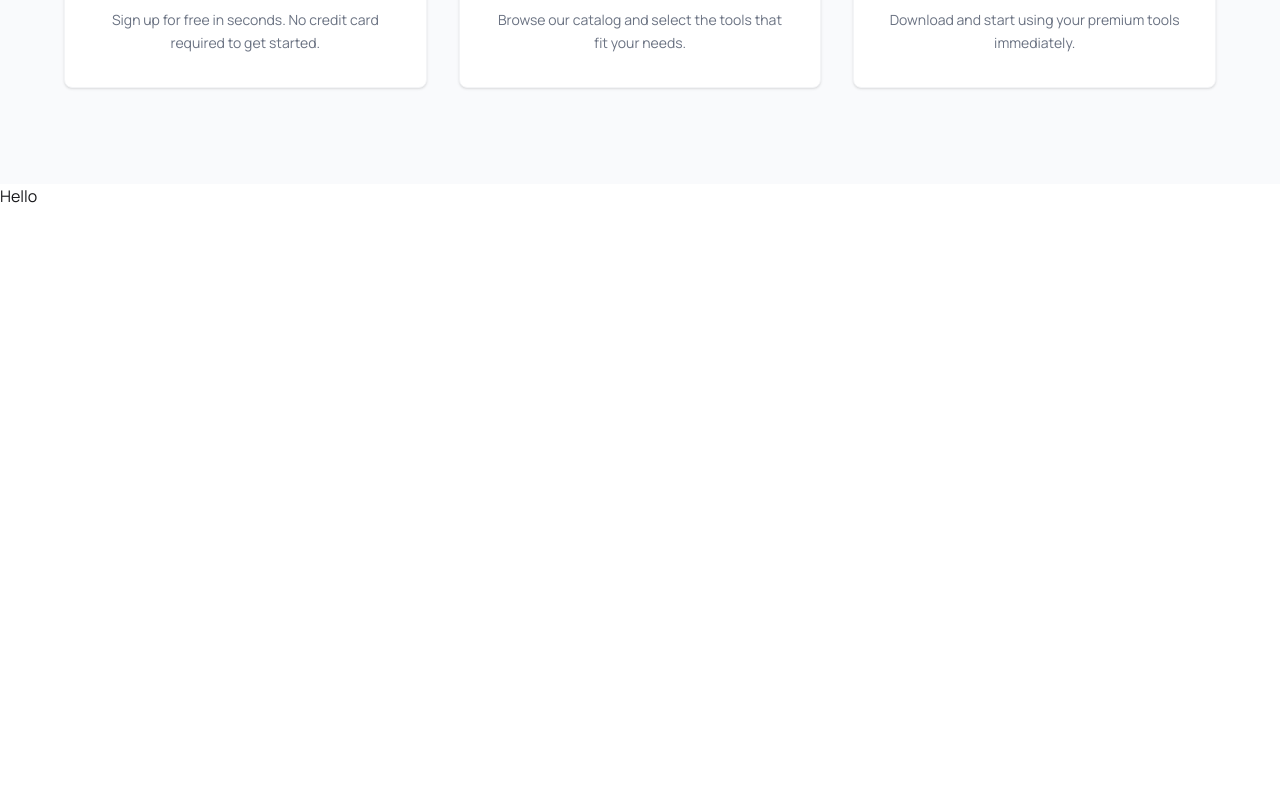
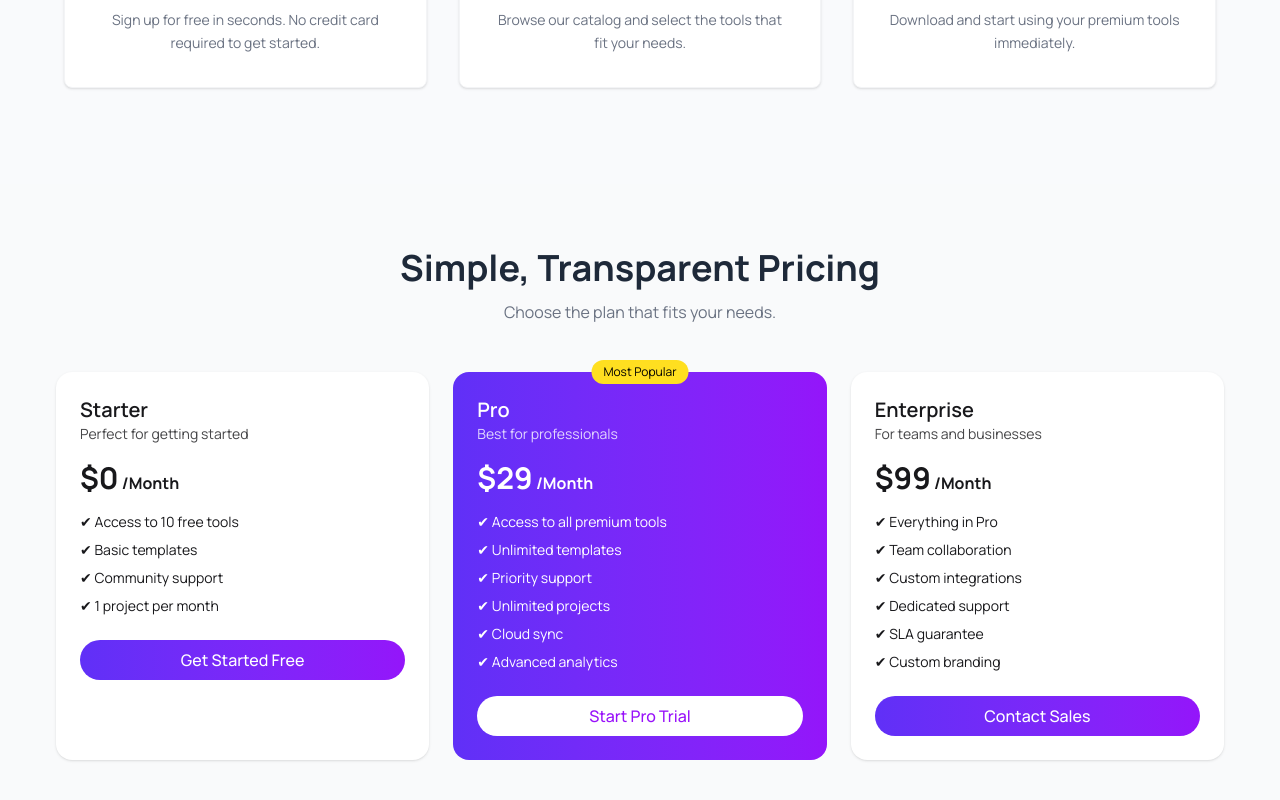
Before and after one commit to souldev003/B13-A6-DigiTools, a React (Vite) app: page / in a window 1280 px wide. Shown: the part 1390-2190 px from the top of the page. Before the commit the page ends 1598 px from the top, so only its background shows below. Built offline with nearby package versions, Linux system fonts and the light colour scheme.

Commit message:
pricing section complited

```diff
--- a/src/components/Pricing.jsx
+++ b/src/components/Pricing.jsx
@@ -1,9 +1,105 @@
 import React from "react";
+
+const plans = [
+  {
+    name: "Starter",
+    desc: "Perfect for getting started",
+    price: 0,
+    features: [
+      "Access to 10 free tools",
+      "Basic templates",
+      "Community support",
+      "1 project per month",
+    ],
+    buttonText: "Get Started Free",
+    highlighted: false,
+  },
+  {
+    name: "Pro",
+    desc: "Best for professionals",
+    price: 29,
+    features: [
+      "Access to all premium tools",
+      "Unlimited templates",
+      "Priority support",
+      "Unlimited projects",
+      "Cloud sync",
+      "Advanced analytics",
+    ],
+    buttonText: "Start Pro Trial",
+    highlighted: true,
+  },
+  {
+    name: "Enterprise",
+    desc: "For teams and businesses",
+    price: 99,
+    features: [
+      "Everything in Pro",
+      "Team collaboration",
+      "Custom integrations",
+      "Dedicated support",
+      "SLA guarantee",
+      "Custom branding",
+    ],
+    buttonText: "Contact Sales",
+    highlighted: false,
+  },
+];
 
 const Pricing = () => {
   return (
-    <div>
-      <h1>Hello</h1>
+    <div className="py-16 bg-gray-50">
+      <div className="max-w-300 mx-auto text-center px-4">
+        <h1 className="text-4xl font-bold text-gray-800">
+          Simple, Transparent Pricing
+        </h1>
+        <p className="text-gray-500 mt-3">
+          Choose the plan that fits your needs.
+        </p>
+
+        <div className="grid md:grid-cols-3 gap-6 mt-12">
+          {plans.map((plan, index) => (
+            <div
+              key={index}
+              className={`rounded-2xl p-6 text-left relative cursor-pointer ${
+                plan.highlighted
+                  ? "bg-linear-to-r from-[#6030F7] to-[#9415FA] text-white"
+                  : "bg-white shadow"
+              }`}
+            >
+              {plan.highlighted && (
+                <span className="absolute -top-3 left-1/2 -translate-x-1/2 bg-yellow-300 text-xs px-3 py-1 rounded-full text-black">
+                  Most Popular
+                </span>
+              )}
+
+              <h2 className="text-xl font-semibold">{plan.name}</h2>
+              <p className="text-sm opacity-80">{plan.desc}</p>
+
+              <h1 className="text-3xl font-bold mt-4">
+                ${plan.price}
+                <span className="text-base"> /Month</span>
+              </h1>
+
+              <ul className="mt-4 space-y-2 text-sm">
+                {plan.features.map((feature, i) => (
+                  <li key={i}>✔ {feature}</li>
+                ))}
+              </ul>
+
+              <button
+                className={`mt-6 w-full py-2 rounded-full font-medium ${
+                  plan.highlighted
+                    ? "bg-white text-purple-600"
+                    : "text-white bg-linear-to-r from-[#6030F7] to-[#9415FA]"
+                }`}
+              >
+                {plan.buttonText}
+              </button>
+            </div>
+          ))}
+        </div>
+      </div>
     </div>
   );
 };
```
